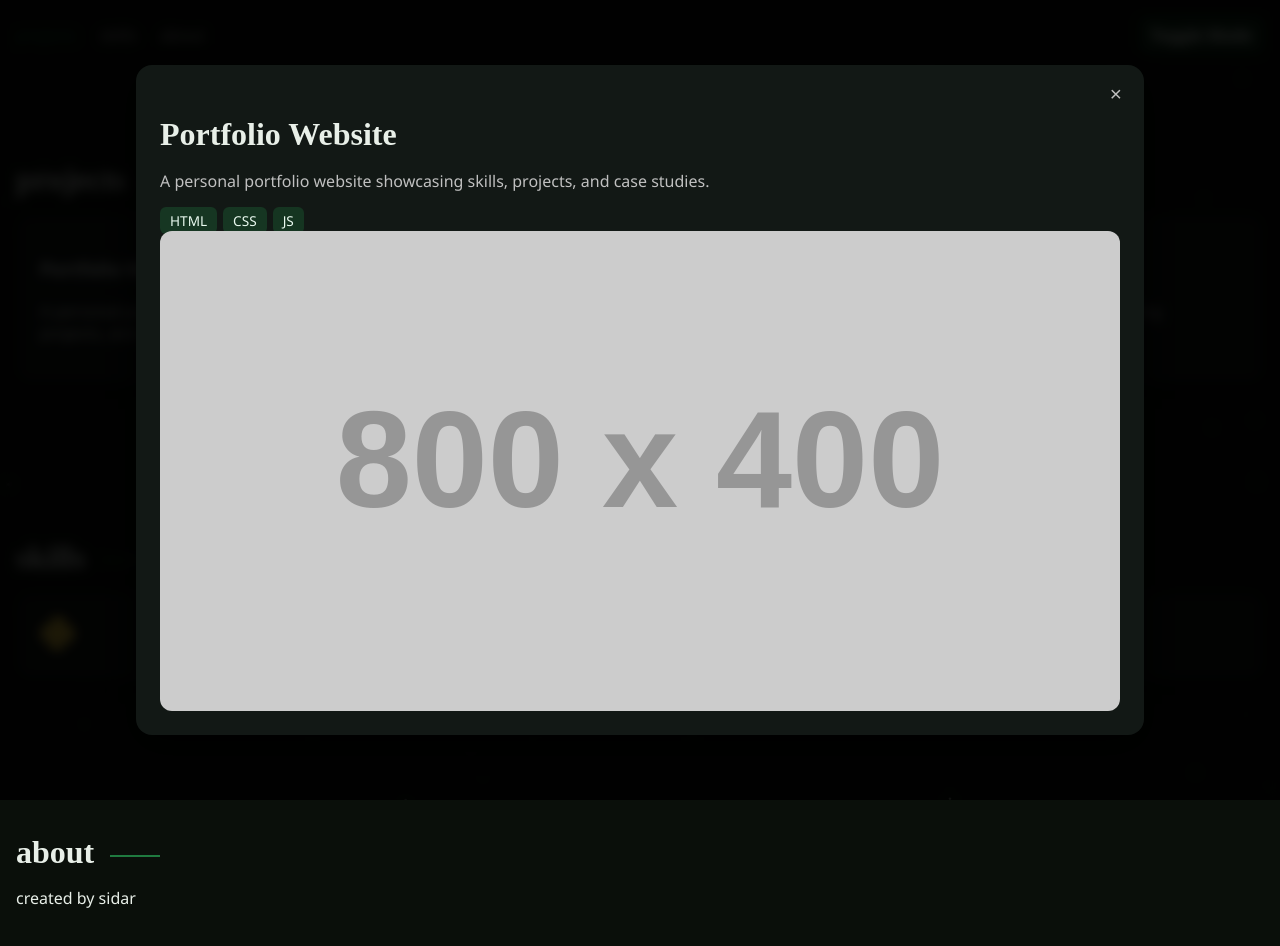
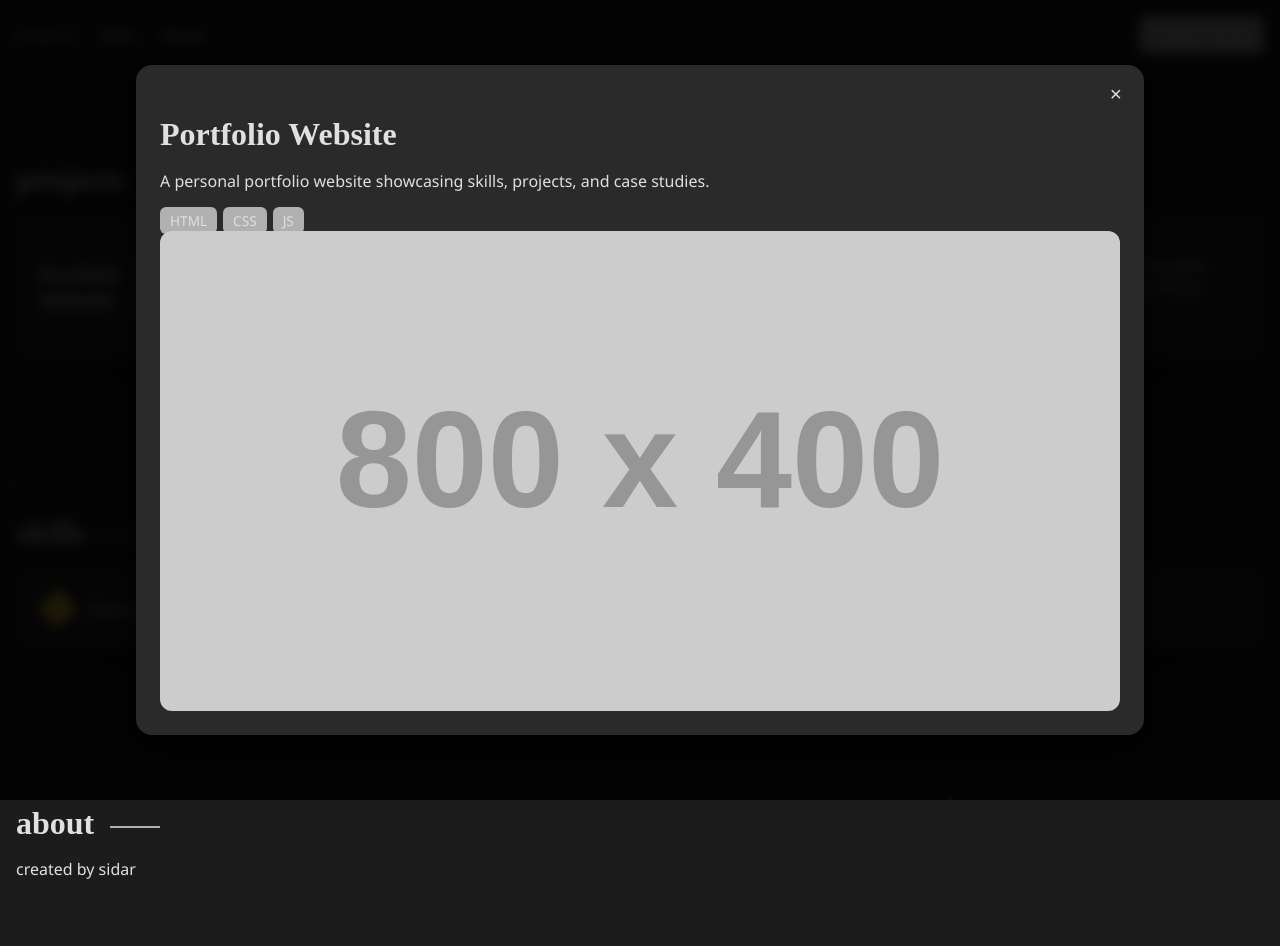
Before and after one commit to sidarrss/sidarrss.github.com, a plain HTML site: page index.html in a window 1280 px wide. Both pictures are taken after a click on the element 216 px from the left and 298 px from the top of the page. Drawn offline with nearby package versions, Linux system fonts and the light colour scheme; grey boxes are pictures that could not be loaded; placeholder pictures from the web are drawn by us.

Commit message:
Refactor styles and script for theme support
Updated CSS variables for dark and light themes, modified card styles, and adjusted JavaScript for better readability and functionality.

```diff
--- a/index.html
+++ b/index.html
@@ -7,30 +7,33 @@
 <link rel="stylesheet" href="https://cdn.jsdelivr.net/gh/devicons/devicon@v2.15.1/devicon.min.css">
 <style>
 :root {
-  --dark-bg:#0a0f0a;
-  --light-bg:#f0f5f0;
-  --card-dark:#121815;
-  --card-light:#e0f0e0;
-  --accent:#1f7a3f;
-  --accent-soft:rgba(31,122,63,0.3);
-  --muted-dark:#c0c0c0;
-  --muted-light:#333;
+  --dark-bg:#1c1c1c;
+  --dark-card:#2a2a2a;
+  --dark-text:#e0e0e0;
+  --dark-accent:#b0b0b0;
+
+  --light-bg:#e0e0e0;
+  --light-card:#d0d0d0;
+  --light-text:#1c1c1c;
+  --light-accent:#7a7a7a;
+
   --ease:cubic-bezier(0.645,0.045,0.355,1);
-  --glass:rgba(18,24,21,0.7);
+  --glass:rgba(28,28,28,0.7);
 }
 
 body {
-  margin:0; font-family:'Segoe UI', sans-serif; background:var(--dark-bg); color:#e8efe8; scroll-behavior:smooth; transition:0.5s var(--ease);
+  margin:0; font-family:'Segoe UI', sans-serif; background:var(--dark-bg); color:var(--dark-text); scroll-behavior:smooth; transition:0.5s var(--ease);
 }
-body.light { background:var(--light-bg); color:var(--muted-light); }
+body.light { background:var(--light-bg); color:var(--light-text); }
 
 h2 { font-family:'Roboto Slab', serif; font-size:2rem; margin-bottom:16px; }
-.underline { display:inline-block; height:2px; background:var(--accent); width:50px; vertical-align:middle; margin-left:8px; }
+.underline { display:inline-block; height:2px; background:var(--dark-accent); width:50px; vertical-align:middle; margin-left:8px; }
+body.light .underline { background:var(--light-accent); }
 
 .grid { display:grid; gap:24px; grid-template-columns:repeat(auto-fit,minmax(200px,1fr)); }
 
 .card {
-  background:var(--card-dark);
+  background:var(--dark-card);
   border-radius:16px;
   padding:24px;
   position:relative;
@@ -38,12 +41,15 @@ h2 { font-family:'Roboto Slab', serif; font-size:2rem; margin-bottom:16px; }
   overflow:hidden;
   transition:0.35s var(--ease);
   box-shadow:0 6px 16px rgba(0,0,0,0.6);
+  display:flex;
+  align-items:center;
+  gap:12px;
 }
-body.light .card { background:var(--card-light); }
+body.light .card { background:var(--light-card); }
 
 .card:hover {
   transform:scale(1.05) rotateZ(0.5deg);
-  box-shadow:0 12px 32px rgba(0,0,0,0.9);
+  box-shadow:0 12px 32px rgba(0,0,0,0.8);
 }
 
 .card[title]:hover::after {
@@ -51,25 +57,28 @@ body.light .card { background:var(--card-light); }
   position: absolute; bottom:100%; left:50%;
   transform: translateX(-50%);
   background: var(--glass); padding:4px 8px; border-radius:6px;
-  color:#eafaf0; font-size:0.8rem; white-space:nowrap; opacity:0.95;
+  color:var(--dark-text); font-size:0.8rem; white-space:nowrap; opacity:0.95;
   pointer-events:none; box-shadow:0 4px 12px rgba(0,0,0,0.4);
 }
+body.light .card[title]:hover::after { color:var(--light-text); }
 
 /* section spacing */
 section { padding:64px 16px; }
 
 /* modal */
 #case-modal { display:none; position:fixed; inset:0; background:rgba(0,0,0,0.88); z-index:200; backdrop-filter:blur(6px); justify-content:center; align-items:center; overflow-y:auto; padding:24px; }
-#case-modal > div { position:relative; background:var(--card-dark); border-radius:16px; max-width:960px; width:100%; padding:24px; box-shadow:0 10px 36px rgba(0,0,0,0.8); transform:scale(0.95); opacity:0; transition:0.32s var(--ease); }
-body.light #case-modal > div { background:var(--card-light); }
-#modal-close { position:absolute; top:16px; right:16px; background:none; border:none; color:var(--muted-dark); font-size:1.3rem; cursor:pointer; }
-body.light #modal-close { color:var(--muted-light); }
-#modal-title { font-family:'Roboto Slab', serif; color:#e8efe8; margin-bottom:12px; }
-body.light #modal-title { color:var(--muted-light); }
-#modal-desc { color:var(--muted-dark); margin-bottom:16px; line-height:1.5rem; }
-body.light #modal-desc { color:var(--muted-light); }
-#modal-tech span { background:var(--accent-soft); padding:4px 10px; border-radius:6px; font-size:0.85rem; color:#eafaf0; margin-right:6px; transition:0.3s var(--ease); }
-#modal-tech span:hover { background:var(--accent); color:#e8efe8; box-shadow:0 4px 12px rgba(31,122,63,0.7); }
+#case-modal > div { position:relative; background:var(--dark-card); border-radius:16px; max-width:960px; width:100%; padding:24px; box-shadow:0 10px 36px rgba(0,0,0,0.8); transform:scale(0.95); opacity:0; transition:0.32s var(--ease); }
+body.light #case-modal > div { background:var(--light-card); }
+#modal-close { position:absolute; top:16px; right:16px; background:none; border:none; color:var(--dark-text); font-size:1.3rem; cursor:pointer; }
+body.light #modal-close { color:var(--light-text); }
+#modal-title { font-family:'Roboto Slab', serif; color:var(--dark-text); margin-bottom:12px; }
+body.light #modal-title { color:var(--light-text); }
+#modal-desc { color:var(--dark-text); margin-bottom:16px; line-height:1.5rem; }
+body.light #modal-desc { color:var(--light-text); }
+#modal-tech span { background:var(--dark-accent); padding:4px 10px; border-radius:6px; font-size:0.85rem; color:var(--dark-text); margin-right:6px; transition:0.3s var(--ease); }
+#modal-tech span:hover { background:var(--dark-text); color:var(--dark-card); box-shadow:0 4px 12px rgba(176,176,176,0.7); }
+body.light #modal-tech span { background:var(--light-accent); color:var(--light-text); }
+body.light #modal-tech span:hover { background:var(--light-text); color:var(--light-card); box-shadow:0 4px 12px rgba(122,122,122,0.7); }
 #modal-img img { width:100%; display:block; border-radius:12px; max-height:480px; object-fit:cover; transform:translateY(20px); opacity:0; transition:0.5s var(--ease); }
 
 /* particles background */
@@ -78,14 +87,20 @@ body.light #modal-desc { color:var(--muted-light); }
 /* nav */
 nav { position:sticky; top:0; background:var(--dark-bg); padding:16px; z-index:100; display:flex; gap:24px; justify-content:flex-start; align-items:center; transition:0.5s var(--ease);}
 body.light nav { background:var(--light-bg); }
-nav a { color:var(--muted-dark); text-decoration:none; transition:0.3s; }
-body.light nav a { color:var(--muted-light); }
-nav a:hover { color:var(--accent); }
+nav a { color:var(--dark-text); text-decoration:none; transition:0.3s; }
+body.light nav a { color:var(--light-text); }
+nav a:hover { color:var(--dark-accent); }
+body.light nav a:hover { color:var(--light-accent); }
 
 /* dark/light toggle */
-#mode-toggle { margin-left:auto; cursor:pointer; padding:8px 12px; border-radius:8px; background:var(--accent-soft); color:#fff; font-weight:bold; transition:0.3s; }
-#mode-toggle:hover { background:var(--accent); }
-body.light #mode-toggle { background:var(--accent-soft); color:#000; }
+#mode-toggle { margin-left:auto; cursor:pointer; padding:8px 12px; border-radius:8px; background:var(--dark-accent); color:var(--dark-text); font-weight:bold; transition:0.3s; }
+#mode-toggle:hover { background:var(--dark-text); color:var(--dark-card); }
+body.light #mode-toggle { background:var(--light-accent); color:var(--light-text); }
+body.light #mode-toggle:hover { background:var(--light-text); color:var(--light-card); }
+
+/* skills name */
+.skill-name { font-size:1rem; color:var(--dark-text); }
+body.light .skill-name { color:var(--light-text); }
 </style>
 </head>
 <body>
@@ -125,22 +140,22 @@ body.light #mode-toggle { background:var(--accent-soft); color:#000; }
 </div>
 
 <script>
-// --------- Dark/Light Mode Toggle ----------
-const toggle = document.getElementById('mode-toggle');
-toggle.addEventListener('click',()=>{ document.body.classList.toggle('light'); });
+// Dark/Light Toggle
+const toggle=document.getElementById('mode-toggle');
+toggle.addEventListener('click',()=>{document.body.classList.toggle('light');});
 
-// --------- Particles Deterministic ----------
+// Particles
 const canvas=document.getElementById('particles');
 const ctx=canvas.getContext('2d');
 canvas.width=window.innerWidth; canvas.height=window.innerHeight;
 let seed=12345;
-function random() { seed=(seed*9301+49297)%233280; return seed/233280; }
-let stars=Array.from({length:150},(_,i)=>({x:random()*canvas.width, y:random()*canvas.height, r:random()*1.2+0.3, phase:random()*Math.PI*2}));
+function random(){seed=(seed*9301+49297)%233280; return seed/233280;}
+let stars=Array.from({length:150},()=>({x:random()*canvas.width, y:random()*canvas.height, r:random()*1.2+0.3, phase:random()*Math.PI*2}));
 function drawStars(){
   ctx.clearRect(0,0,canvas.width,canvas.height);
   stars.forEach(s=>{
-    s.phase += 0.01;
-    const alpha = 0.5 + 0.5*Math.sin(s.phase);
+    s.phase+=0.01;
+    const alpha=0.5+0.5*Math.sin(s.phase);
     ctx.beginPath();
     ctx.arc(s.x,s.y,s.r,0,2*Math.PI);
     ctx.fillStyle=`rgba(255,255,255,${alpha})`;
@@ -151,7 +166,7 @@ function drawStars(){
 drawStars();
 window.addEventListener('resize',()=>{canvas.width=window.innerWidth; canvas.height=window.innerHeight;});
 
-// --------- Project Cards ----------
+// Projects
 const projectData=[
   {title:"Portfolio Website",desc:"A personal portfolio website showcasing skills, projects, and case studies.",tech:["HTML","CSS","JS"],img:"https://via.placeholder.com/800x400"},
   {title:"ML Model",desc:"A machine learning prototype demonstrating predictive analytics.",tech:["Python","TensorFlow"],img:"https://via.placeholder.com/800x400"},
@@ -165,7 +180,7 @@ projectData.forEach(proj=>{
   grid.appendChild(card);
 });
 
-// --------- Skills ----------
+// Skills
 const skillsData=[
   {name:"Python",icon:"<i class='devicon-python-plain colored' style='font-size:2.2rem;'></i>"},
   {name:"JavaScript",icon:"<i class='devicon-javascript-plain colored' style='font-size:2.2rem;'></i>"},
@@ -177,48 +192,36 @@ skillsData.forEach(s=>{
   const card=document.createElement('div');
   card.className='card';
   card.setAttribute('title',s.name);
-  card.innerHTML=`${s.icon}`;
+  card.innerHTML=`${s.icon}<span class="skill-name">${s.name}</span>`;
   skillsGrid.appendChild(card);
 });
 
-// --------- Modal ----------
+// Modal
 const modal=document.getElementById('case-modal');
 const modalClose=document.getElementById('modal-close');
-
 function openCaseModal({title,desc,tech,img}){
   document.getElementById('modal-title').textContent=title;
   document.getElementById('modal-desc').textContent=desc;
   const techContainer=document.getElementById('modal-tech'); techContainer.innerHTML='';
-  tech.forEach(t=>{
-    const span=document.createElement('span');
-    span.textContent=t;
-    techContainer.appendChild(span);
-  });
-  const imgDiv=document.getElementById('modal-img');
-  imgDiv.innerHTML=`<img src="${img}" alt="${title} preview">`;
+  tech.forEach(t=>{const span=document.createElement('span'); span.textContent=t; techContainer.appendChild(span);});
+  const imgDiv=document.getElementById('modal-img'); imgDiv.innerHTML=`<img src="${img}" alt="${title} preview">`;
   modal.style.display='flex';
   setTimeout(()=>{
     const modalContent=modal.firstElementChild;
     modalContent.style.transform='scale(1)';
     modalContent.style.opacity='1';
-    const imgEl=modalContent.querySelector('img');
-    imgEl.style.transform='translateY(0)';
-    imgEl.style.opacity='1';
+    modalContent.querySelector('img').style.transform='translateY(0)';
+    modalContent.querySelector('img').style.opacity='1';
   },50);
 }
-
 modalClose.addEventListener('click',()=>{
   const modalContent=modal.firstElementChild;
-  modalContent.style.transform='scale(0.95)';
-  modalContent.style.opacity='0';
+  modalContent.style.transform='scale(0.95)'; modalContent.style.opacity='0';
   setTimeout(()=> modal.style.display='none',320);
 });
+modal.addEventListener('click',e=>{if(e.target===modal) modalClose.click();});
 
-modal.addEventListener('click',e=>{
-  if(e.target===modal) modalClose.click();
-});
-
-// --------- Scroll spy ----------
+// Scroll spy
 const sections=document.querySelectorAll('section');
 const navLinks=document.querySelectorAll('nav a');
 window.addEventListener('scroll',()=>{
@@ -228,10 +231,9 @@ window.addEventListener('scroll',()=>{
     if(pageYOffset >= sectionTop) current=section.getAttribute('id');
   });
   navLinks.forEach(link=>{
-    link.style.color = (link.getAttribute('href').substring(1)===current)?'var(--accent)':(document.body.classList.contains('light')? 'var(--muted-light)':'var(--muted-dark)');
+    link.style.color = (link.getAttribute('href').substring(1)===current)?(document.body.classList.contains('light')? 'var(--light-accent)':'var(--dark-accent)'):(document.body.classList.contains('light')? 'var(--light-text)':'var(--dark-text)');
   });
 });
 </script>
-
 </body>
 </html>
```
